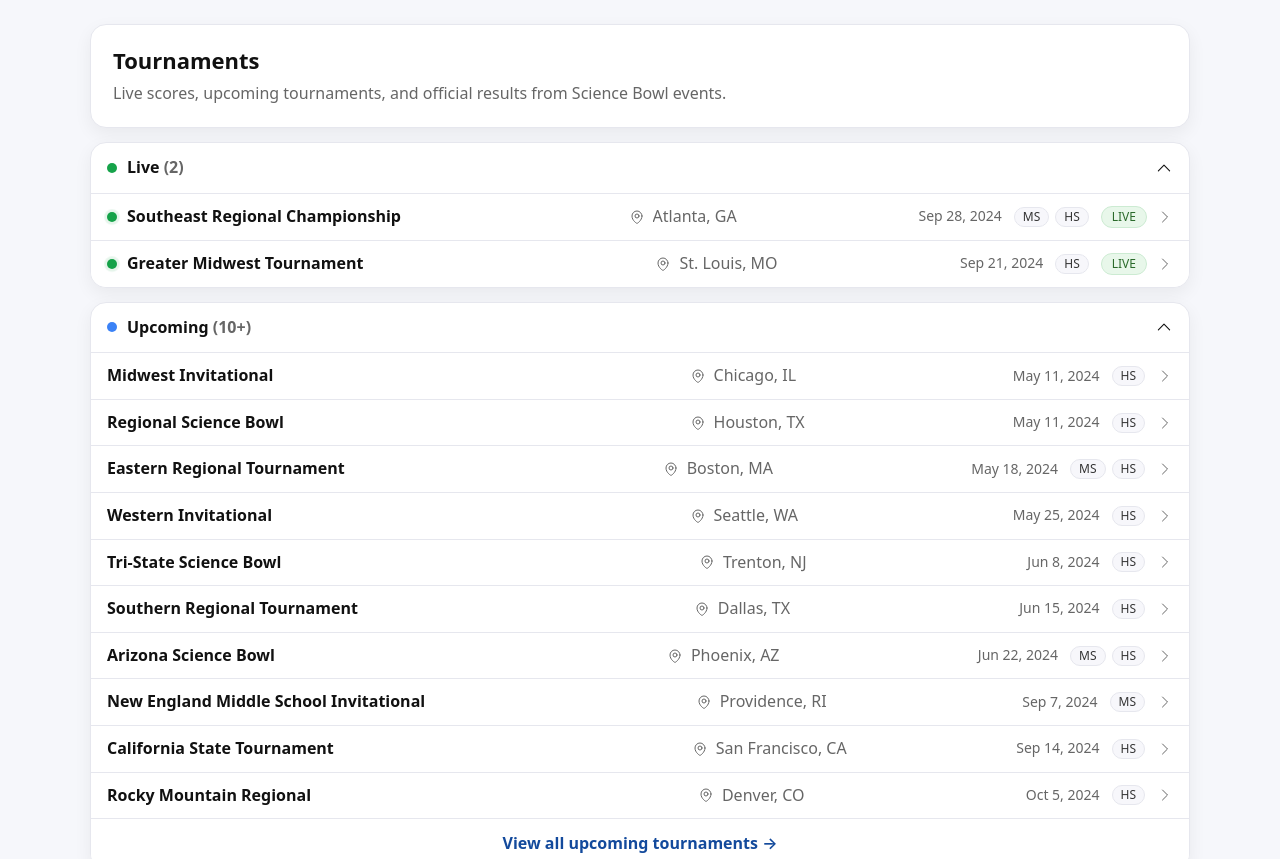
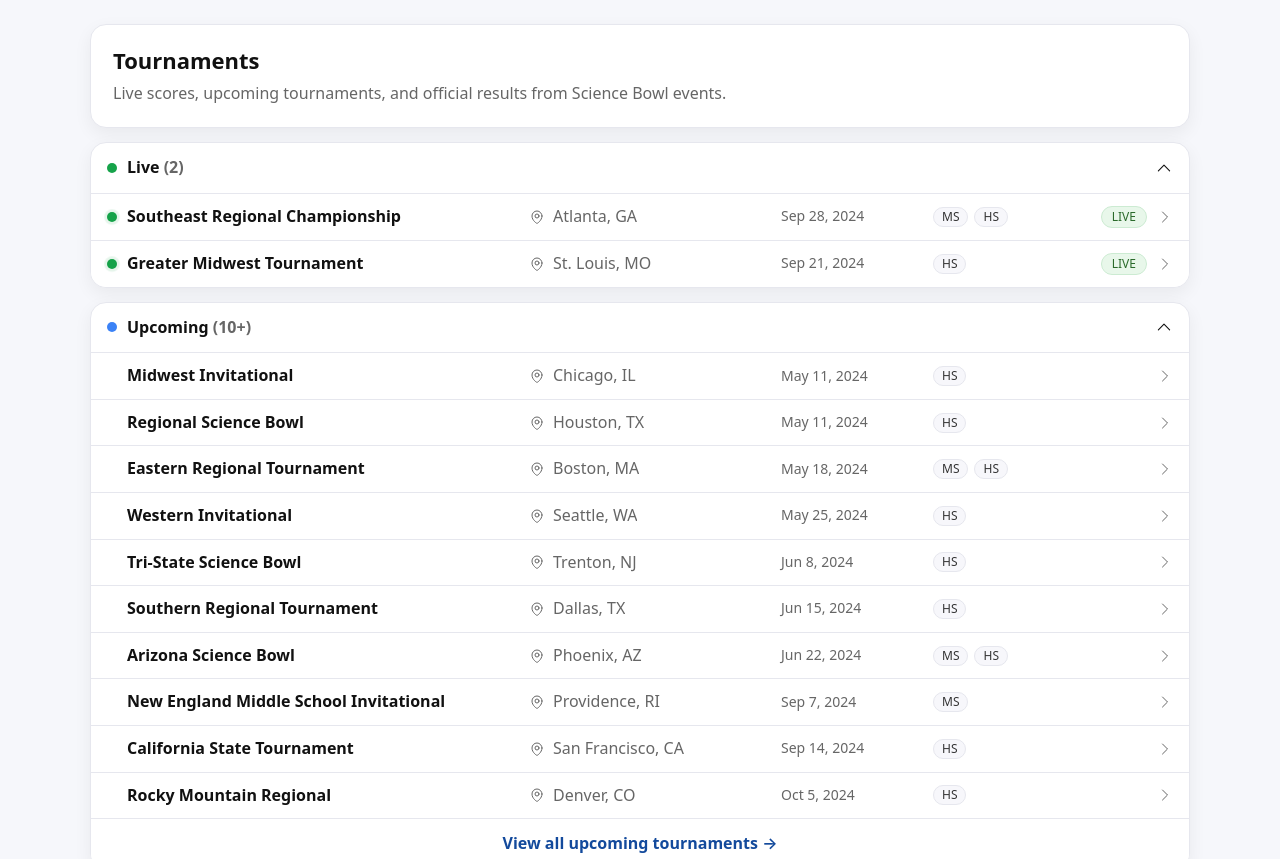
Before and after one commit to xpoes123/scibowl-org, a React (Vite) app in the folder apps/website/frontend/: page / in a window 1280 px wide. Shown: the top 859 px of the page. Built offline with nearby package versions, Linux system fonts and the light colour scheme; no server answers.

Commit message:
Align columns across rows

```diff
--- a/apps/website/frontend/src/features/tournaments/components/TournamentRow.tsx
+++ b/apps/website/frontend/src/features/tournaments/components/TournamentRow.tsx
@@ -18,7 +18,7 @@ export const TournamentRow = memo(function TournamentRow({ tournament }: Tournam
     <Link to={`/tournaments/${tournament.id}`} className="sbTournamentRow">
       <div className="sbTournamentRowContent">
         <div className="sbRowMain">
-          {isLive && <span className="sbLivePulse" aria-hidden="true" />}
+          <span className={isLive ? "sbLivePulse" : "sbLivePulseSpacer"} aria-hidden="true" />
           <div className="sbMinW0">
             <div className="sbRowName">{tournament.name}</div>
             <div className="sbRowMetaMobile">
--- a/apps/website/frontend/src/index.css
+++ b/apps/website/frontend/src/index.css
@@ -435,7 +435,13 @@ img {
 .sbTournamentRowContent {
   padding: 12px 16px;
   display: grid;
-  grid-template-columns: minmax(0, 2.2fr) minmax(0, 1.2fr) auto auto auto;
+  /* Fixed columns so rows align across sections regardless of content (e.g. LIVE pill). */
+  grid-template-columns:
+    minmax(0, 1fr)
+    clamp(170px, 22vw, 240px)
+    clamp(110px, 14vw, 140px)
+    clamp(96px, 14vw, 140px)
+    88px;
   align-items: center;
   gap: 12px;
 }
@@ -519,6 +525,7 @@ img {
   align-items: center;
   justify-content: flex-end;
   gap: 10px;
+  white-space: nowrap;
 }
 
 .sbRowChevron {
@@ -572,6 +579,12 @@ img {
     animation: none;
     opacity: 0;
   }
+}
+
+.sbLivePulseSpacer {
+  width: 10px;
+  height: 10px;
+  flex: 0 0 auto;
 }
 
 .sbRowMetaMobile {
```
